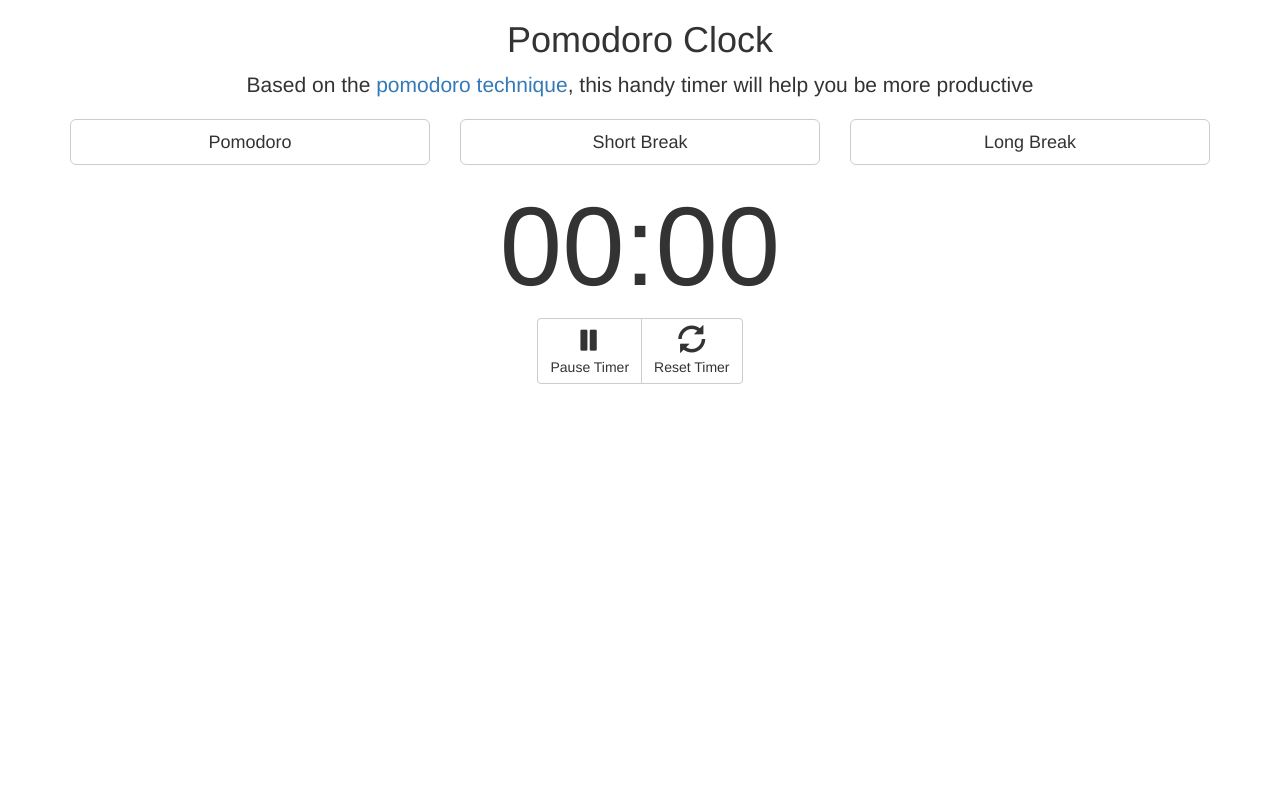
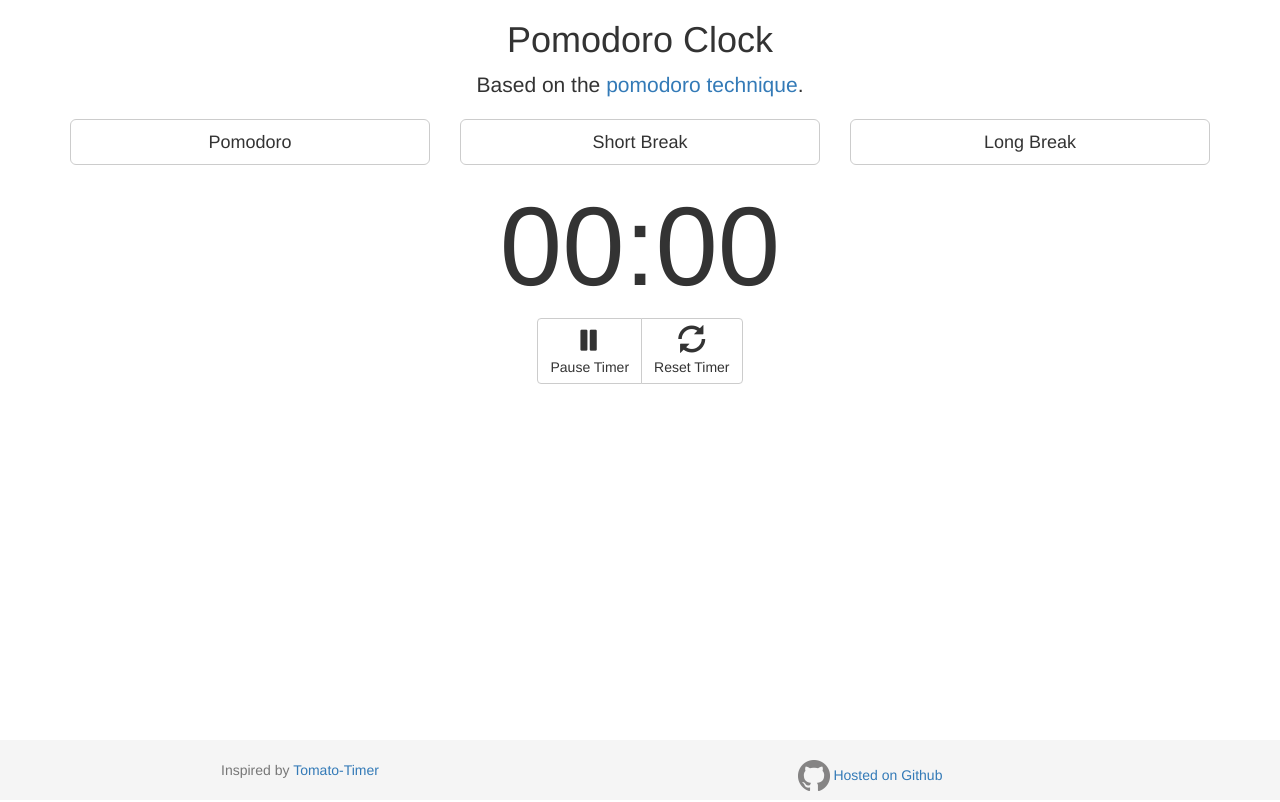
Before and after one commit to jombard/Pomodoro-Clock, a website: page clock.html in a window 1280 px wide. Drawn offline with Linux system fonts and the light colour scheme.

Commit message:
Add footer

```diff
--- a/clock.html
+++ b/clock.html
@@ -20,7 +20,7 @@
     <div class="container">
         <div class="row">
             <h1>Pomodoro Clock</h1>
-            <p class="lead">Based on the <a href="http://pomodorotechnique.com/">pomodoro technique</a>, this handy timer will help you be more productive</p>
+            <p class="lead">Based on the <a href="http://pomodorotechnique.com/">pomodoro technique</a>.</p>
         </div>
         <div class="row">
             <div class="col-sm-4">
@@ -53,6 +53,19 @@
             </div>
         </div>
     </div>
+    <footer class="footer">
+        <div class="container">
+            <div class="col-sm-6">
+                <p class="text-muted">Inspired by <a href="http://tomato-timer.com/">Tomato-Timer</a></p>
+            </div>
+            <div class="col-sm-6">
+                <a href="https://github.com/jombard/Pomodoro-Clock">
+                    <img src="images/GitHub-Mark-32px.png" alt="Github Logo">
+                    <p class="display-inline">Hosted on Github</p>
+                </a>
+            </div>
+        </div>
+    </footer>
     <script src="js/jquery-2.1.4.min.js"></script>
     <script src="js/bootstrap.min.js"></script>
     <script src="js/howler.min.js"></script>
--- a/css/style.css
+++ b/css/style.css
@@ -1,3 +1,12 @@
+html {
+    position: relative;
+    min-height: 100%;
+}
+
+body {
+  margin-bottom: 60px;
+}
+
 .timer {
     font-size: 8em;
 }
@@ -5,3 +14,27 @@
 .double-size {
 	font-size: 2em;
 }
+
+.footer {
+    position: absolute;
+    bottom: 0;
+    width: 100%;
+    height: 60px;
+    background-color: #f5f5f5;
+}
+
+.footer div {
+	margin: 10px 0;
+}
+
+.footer img {
+	opacity: 0.5;
+}
+
+.footer img:hover {
+	opacity: 0.8;
+}
+
+.display-inline {
+	display: inline;
+}
```
